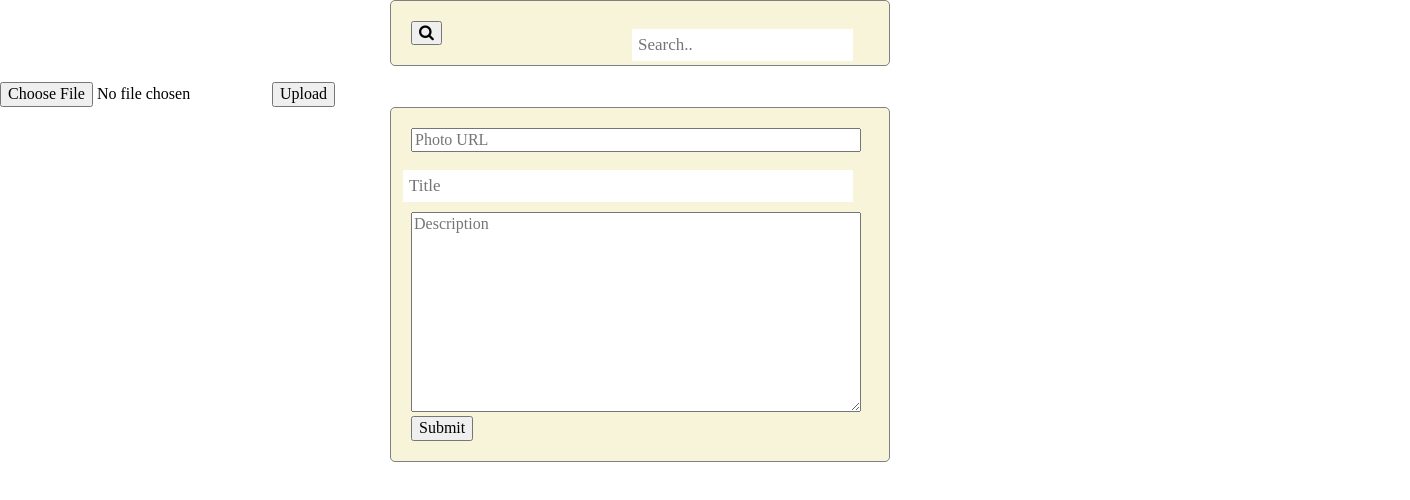
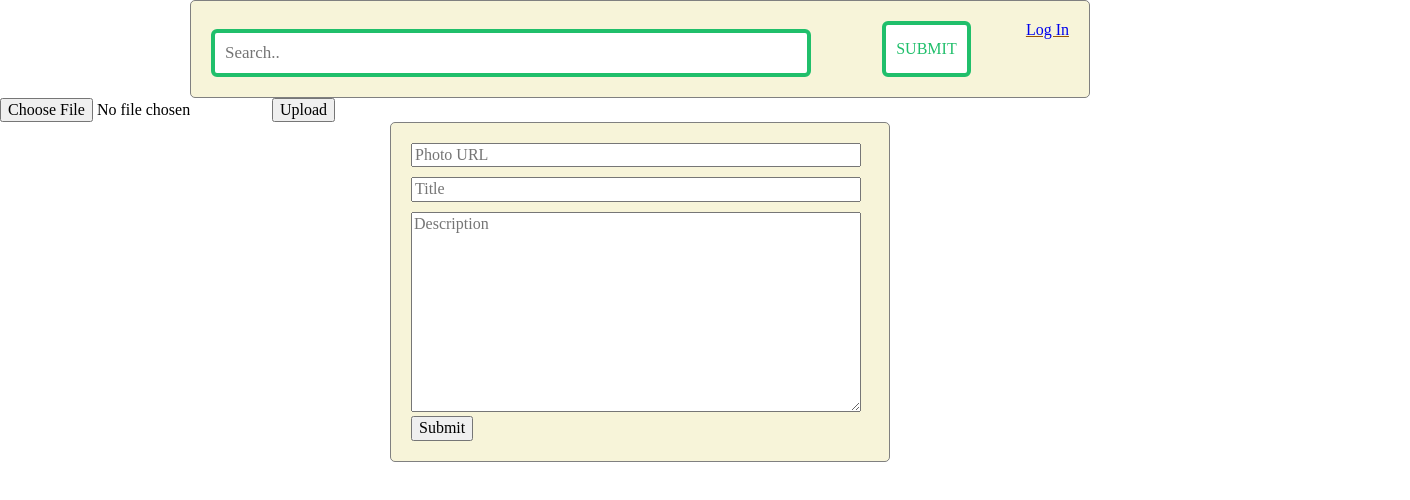
Before and after one commit to Connor-Gordon/cropTradeApp, a React (Create React App) app in the folder client/: page /form/1/1 in a window 1280 px wide. Shown: the top 500 px of the page, 1410 px wide, since content can reach past the window. Built offline with nearby package versions, Linux system fonts and the light colour scheme.

Commit message:
updated search, added sign in component but no work yet

```diff
--- /dev/null
+++ b/client/src/actions/userActions.js
@@ -0,0 +1,15 @@
+import axios from 'axios'
+import store from '../store'
+
+axios.defaults.baseURL = '/api'
+
+export function assignUsername(username) {
+    var promise = new Promise((resolve, reject) => {
+      store.dispatch({
+        type: "SIGN_IN",
+        username: username
+      })
+      resolve()
+    })
+    return promise
+  }
--- a/client/src/components/App.js
+++ b/client/src/components/App.js
@@ -12,7 +12,7 @@ import Scat from './Singlecat'
 import Form from './Form'
 import About from './About'
 import Search from './Search'
-import Footer from './Footer'
+import SignIn from './SignIn'
 
 class App extends Component {
   render() {
@@ -23,13 +23,13 @@ class App extends Component {
             <Search />
             <Switch>
               <Route path="/about" component={About} />
+              <Route path="/signin" component={SignIn} />
               <Route exact path="/"  component={Home} />
               <Route path="/about" component={About} />
               <Route  path="/post/:id"  component={Post} />
               <Route  path="/posts/:slug/:id"  component={Scat} />
               <Route path="/form/:slug/:id" component={Form} />
               <Route  path="/:slug/:id"  component={List} />
-
             </Switch>
           </div>
         </Router>
--- a/client/src/components/Home.js
+++ b/client/src/components/Home.js
@@ -4,7 +4,7 @@ import { getCategories } from '../actions/listActions';
 import { Link } from 'react-router-dom'
 import '../styles/homeStyles.css'
 
-
+import Footer from './Footer'
 
 
 class Home extends Component {
--- a/client/src/components/Search.js
+++ b/client/src/components/Search.js
@@ -1,9 +1,9 @@
 import React, { Component } from 'react'
 import { connect } from 'react-redux'
 import { getSearch } from '../actions/listActions';
+
+import { Link } from 'react-router-dom'
 import '../styles/searchStyles.css'
-import SearchResults from './SearchResults'
-
 
 class Search extends Component {
 // setting up state so search bar value has something to store too
@@ -13,43 +13,57 @@ class Search extends Component {
   }
 
 
+  // Prevents refreshing automatically
+  // Pull the getSearch fn from the actions and pass it the value from the search input,
+  // getSearch does axios call to '/search/' + the searchResults passed to it and dispatches the action GET_SEARCH
 
-// just prevents refreshing automatically
   handleSubmit = e => {
       e.preventDefault()
+          getSearch(this.state.search)
+          this.setState({
+              search: ""
+          })
   }
 
-  // on change, set search(from state) to the value of whatever is put in the input element
+  // on change, set search(from state) to the value of whatever is put in the input element(based on name element)
   handleChange = e => {
       this.setState({
-          [e.target.search]: e.target.value
+          [e.target.name]: e.target.value
       })
-  // Pull the getSearch fn from the actions and pass it the value from the search input,
-  // getSearch does axios call to '/search/' + the searchResults passed to it and dispatches the action GET_SEARCH
-    getSearch(this.state.search)
   }
 
   render() {
-    // filter through the searchResults array
+    // filter through the searchResults array, only display the ones with an index
     let filteredSearchResults = this.props.searchResults.filter(
-        (result) => {
-            return result.title.toLowerCase().indexOf(this.state.search).toLowerCase() !==-1;
+        (searchResult) => {
+            return searchResult.title.indexOf(this.state.search) !== -1
         }
     )
     return (
-      <div className='search'>
-        <form onSubmit={this.handleSubmit}>
-        {/* value from input will go to the state above, and on any change, run the handleChange fn to change the state and run the getSearch fn */}
-            <input type="text" placeholder="Search.." name="search" value={this.state.search} onChange={this.handleChange}/>
-            <button type="submit"><i className="fa fa-search"></i></button>
+      <div className='searchDiv'>
+        <div>
+        <form className="searchForm" onSubmit={this.handleSubmit}>
+            {/* value from input will go to the state above, and on any change, run the handleChange fn to change the state and run the getSearch fn */}
+            <input className="search" type="text" placeholder="Search.." name="search" value={this.state.search} onChange={this.handleChange}/>
+            <button className="searchButton" type="submit">Submit</button>
+            <div><Link to={`/signin`}>Log In</Link></div>
         </form>
-        {/* creat a new array from the */}
-        <ul>
-            {filteredSearchResults.map((result)=> {
-                return <SearchResults result={result} key={result.id}/>
-            })}
-        </ul>
 
+        </div>
+        <div className="searchDisplay">
+            <ul className="searchUL">
+                {filteredSearchResults.map(searchResult => (
+                    <li className="searchItems" key={searchResult + searchResult.id}>
+                        <Link className="searchLink" to={`/post/${searchResult.id}`}>
+                        <p className="searchP">{searchResult.title}</p>
+                        <p>{searchResult.zipcode}</p>
+                        <img alt="NoFuckingPicture" className="searchPhoto" src={searchResult.photo}></img>
+                        </Link>
+                    </li>
+
+            ))}
+            </ul>
+        </div>
       </div>
     )
   }
--- /dev/null
+++ b/client/src/components/SignIn.js
@@ -0,0 +1,55 @@
+import React, { Component } from 'react'
+import { connect } from 'react-redux'
+import { assignUsername } from '../actions/userActions'
+import Footer from './Footer'
+
+class SignIn extends Component {
+    state = {
+        username: ""
+    }
+
+    handleSubmit = e => {
+        e.preventDefault()
+        assignUsername(this.state.username).then(() => {
+            this.props.history.push('/')
+        })
+    }
+
+    handleSubmitWoUser = e => {
+        e.preventDefault()
+        assignUsername("").then(() => {
+            this.props.history.push('/')
+        })
+    }
+
+    handleChange = e => {
+        this.setState({
+            [e.target.name]: e.target.value
+            })
+          }
+
+    render (){
+            return(
+                <div>
+                <div id="login">
+                    <h2>Choose a username to be recognized!</h2>
+                    <form onSubmit={this.handleSubmit} id="loginForm">
+                        <input name='username' className="loginStuff" type="text" value={this.state.username} onChange={this.handleChange} placeholder="Enter a Username"/>
+                        <button className="loginStuff" type="submit">Submit</button>
+                    </form>
+                </div>
+                <Footer />
+                </div>
+            )
+
+    }
+}
+
+function mapStateToProps(appState, ownProps) {
+    return {
+        username: appState.usersReducer.username,
+        history: ownProps.history
+    }
+  }
+
+  export default connect(mapStateToProps)(SignIn)
--- a/client/src/components/Singlecat.js
+++ b/client/src/components/Singlecat.js
@@ -4,6 +4,7 @@ import { getsingleCat } from '../actions/listActions';
 import { Link } from 'react-router-dom'
 import '../styles/postStyles.css'
 
+import Footer from './Footer'
 
 
 class Post extends Component {
--- /dev/null
+++ b/client/src/reducers/usersReducer.js
@@ -0,0 +1,13 @@
+const initialState = {
+    username: ""
+  }
+
+  export default function (state = initialState, action) {
+    switch (action.type) {
+      // add actions here
+      case "SIGN_IN":
+        return {...state, username: action.username}
+      default:
+        return state
+    }
+  }
--- a/client/src/store.js
+++ b/client/src/store.js
@@ -1,10 +1,12 @@
 import { createStore, combineReducers } from 'redux'
 
 import listingsReducer from './reducers/listingsReducer'
+import usersReducer from './reducers/usersReducer'
 // import all reducers here
 
 const rootReducer = combineReducers({
-  listingsReducer
+  listingsReducer,
+  usersReducer
   // put reducers here
 })
 
--- a/client/src/styles/searchStyles.css
+++ b/client/src/styles/searchStyles.css
@@ -1,8 +1,92 @@
-input[type=text] {
-    float: right;
+html {box-sizing: border-box;}
+*, *::before, *::after {box-sizing: inherit;}
+
+.searchForm{
+  display: flex;
+  justify-content: space-between;
+  width: 900px;
+}
+.search {
+    width: 600px;
     padding: 6px;
     border: none;
     margin-top: 8px;
     margin-right: 16px;
     font-size: 17px;
+
+    color: #20bf6b !important;
+    background: #ffffff;
+    padding: 10px;
+    border: 4px solid #20bf6b !important;
+    border-radius: 6px;
+    display: inline-block;
   }
+
+.search:hover {
+  color: #494949 !important;
+  border-radius: 50px;
+  border-color: #494949 !important;
+  transition: all 0.3s ease 0s;
+  outline: none;
+  }
+
+  .search:focus {
+    outline: none;
+  }
+
+/* search div */
+  .searchDisplay {
+    position: absolute;
+    left: 510px;
+    background-color: rgba(255, 255, 255, 0.9);
+    border-radius: 10px;
+    width: 900px;
+
+  }
+
+/* ul */
+  .searchUL {
+    width: 800px;
+  }
+
+/* li */
+  .searchItems {
+    line-height: 30px;
+    margin: 10px;
+    width: 800px;
+  }
+
+  /* li link */
+  .searchLink {
+    display: flex;
+    justify-content: space-between
+
+  }
+
+  .searchP {
+    width: 300px;
+    overflow: hidden;
+  }
+
+  /* li photo */
+  .searchPhoto {
+    width: 30px;
+    height: 30px;
+  }
+
+  .searchButton {
+    color: #20bf6b !important;
+    text-transform: uppercase;
+    background: #ffffff;
+    padding: 10px;
+    border: 4px solid #20bf6b !important;
+    border-radius: 6px;
+    display: inline-block;
+    }
+
+    .searchButton:hover {
+    color: #494949 !important;
+    border-radius: 50px;
+    border-color: #494949 !important;
+    transition: all 0.3s ease 0s;
+    }
```
Also changed, not shown: client/src/components/SearchResults.js (deleted), 1 other file (tests, documents, lock files or other folders).
